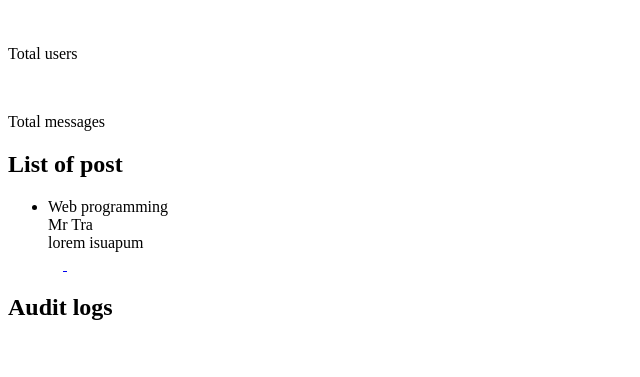
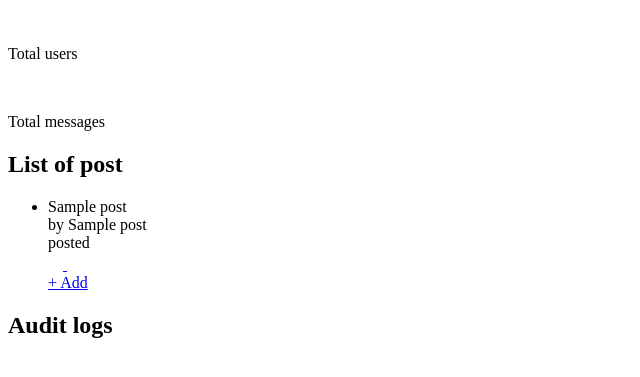
Before and after one commit to kaka1409/forum, a PHP site: template src/views/pages/admin_dashboard.html.php in a window 1280 px wide. Shown: the part 133-510 px from the top of the page, without its empty margins (0-640 px from the left). Run offline with PHP 8.4, Linux system fonts and the light colour scheme; the template is opened without the code that fills it: most values are stand-ins (such as "Sample title", 1, 10 or a date in 2020); data that the repository does not hold is empty; some libraries are stand-ins or nearby versions.

Commit message:
update 69 (add post listing feature for admin)

```diff
--- a/src/controllers/PostController.php
+++ b/src/controllers/PostController.php
@@ -81,7 +81,7 @@
         $modules = Module::getAllModules($db);
         $post_data = Post::getPostById($db, $post_id);
 
-        if ($post_data['account_id'] !== $_SESSION['account_id']) {
+        if ($post_data['account_id'] !== $_SESSION['account_id'] && !isAdmin()) {
             header('Location: ' . BASE_URL . 'home');
             exit;
         }
--- a/src/views/pages/admin_dashboard.html.php
+++ b/src/views/pages/admin_dashboard.html.php
@@ -89,51 +89,43 @@
             </h1>
 
             <ul class="list">
+                <?php foreach($posts as $post): ?>
                     <li
-                    class="item module"
+                        class="item post"
                     >
-                    <div class="module_name">
-                        Web programming
+
+                        <div class="post_title">
+                            <?= htmlspecialchars($post['title']) ?>
                         </div>
 
-                    <div class="module_teacher">
-                        Mr Tra
+                        <div class="post_author">
+                            by <?= htmlspecialchars($post['account_name']) ?>
                         </div>
 
-                    <div class="module_description">
-                        lorem isuapum
+                        <div class="posted_date">
+                            posted <?=
+                                dateFormat(htmlspecialchars($post['post_at']))
+                            ?>
                         </div>
 
-                    <div class="module_controls">
-                        <!-- <a href="${baseURL}admin/user/edit/${user.account_id}">
-                            <img
-                                src="${baseURL}assets/icons/edit.png"
-                                alt=""
-                            >
+                        <div class="post_controls">
+                            <a href="<?= BASE_URL ?>post/<?= $post['post_id']?>/edit">
+                                <img src="<?= BASE_URL ?>assets/icons/edit.png" alt="">
                             </a>
-
-                        <a href="${baseURL}admin/user/delete/${user.account_id}">
-                            <img
-                                src="${baseURL}assets/icons/trash.png"
-                                alt=""
-                            >
-                        </a> -->
-
-                        <a href="<?= BASE_URL ?>admin/module/edit/2">
-                            <img
-                                src="<?= BASE_URL ?>assets/icons/edit.png"
-                                alt=""
-                            >
-                        </a>
-
-                        <a href="<?= BASE_URL ?>admin/module/delete/2">
-                            <img
-                                src="<?= BASE_URL ?>assets/icons/trash.png"
-                                alt=""
-                            >
+                            <a href="<?= BASE_URL ?>post/<?= $post['post_id']?>/delete">
+                                <img src="<?= BASE_URL ?>assets/icons/trash.png" alt="">
                             </a>
                         </div>
+
                     </li>
+                <?php endforeach; ?>
+
+                    <a
+                        class="btn add_btn"
+                        href="<?= BASE_URL ?>post/create"
+                    >
+                        + Add
+                    </a>
 
             </ul>
         </div>
```
Also changed, not shown: src/controllers/AdminController.php (+7 -0 lines), public/assets/scripts/async.js, public/assets/scripts/eventHandlers.js, public/assets/scripts/helpers.js, public/assets/styles/main.css. Lines whose indentation alone changed are shown as unchanged.
